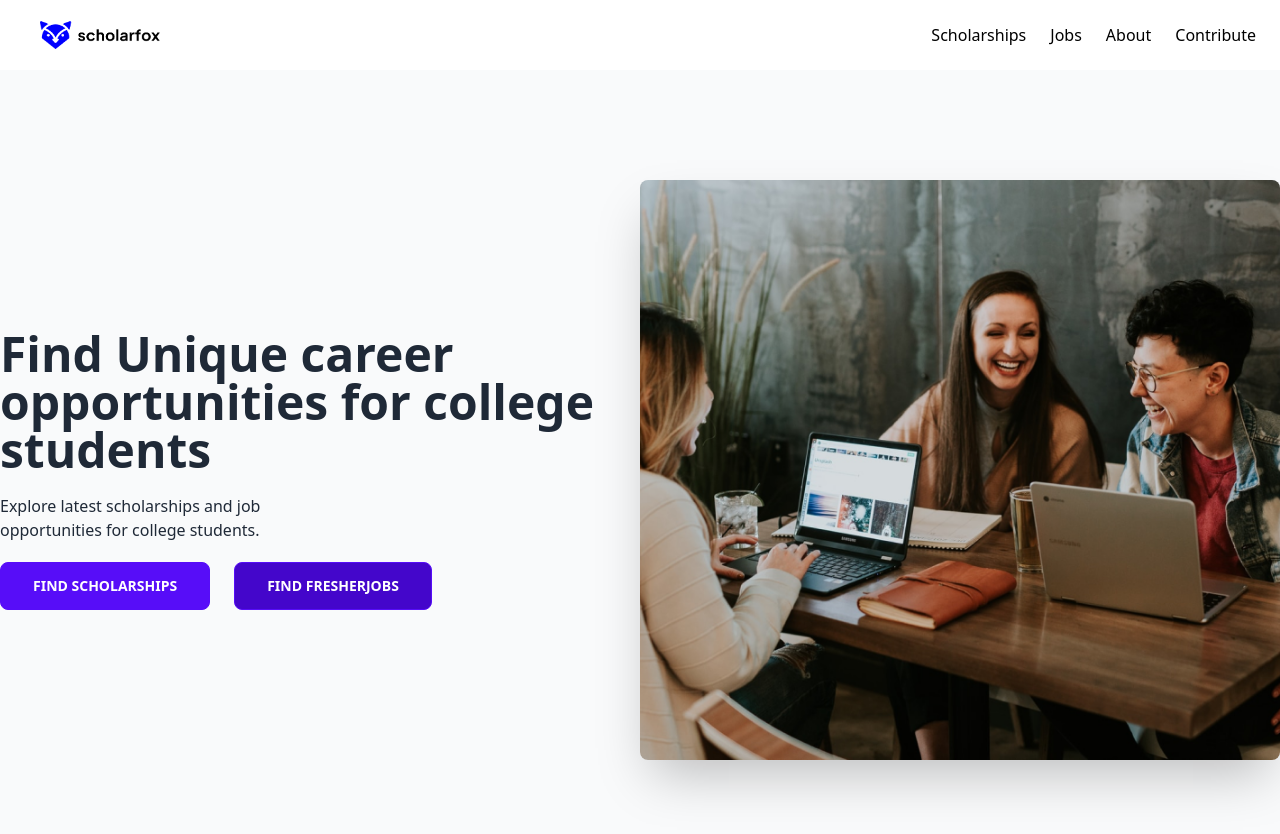
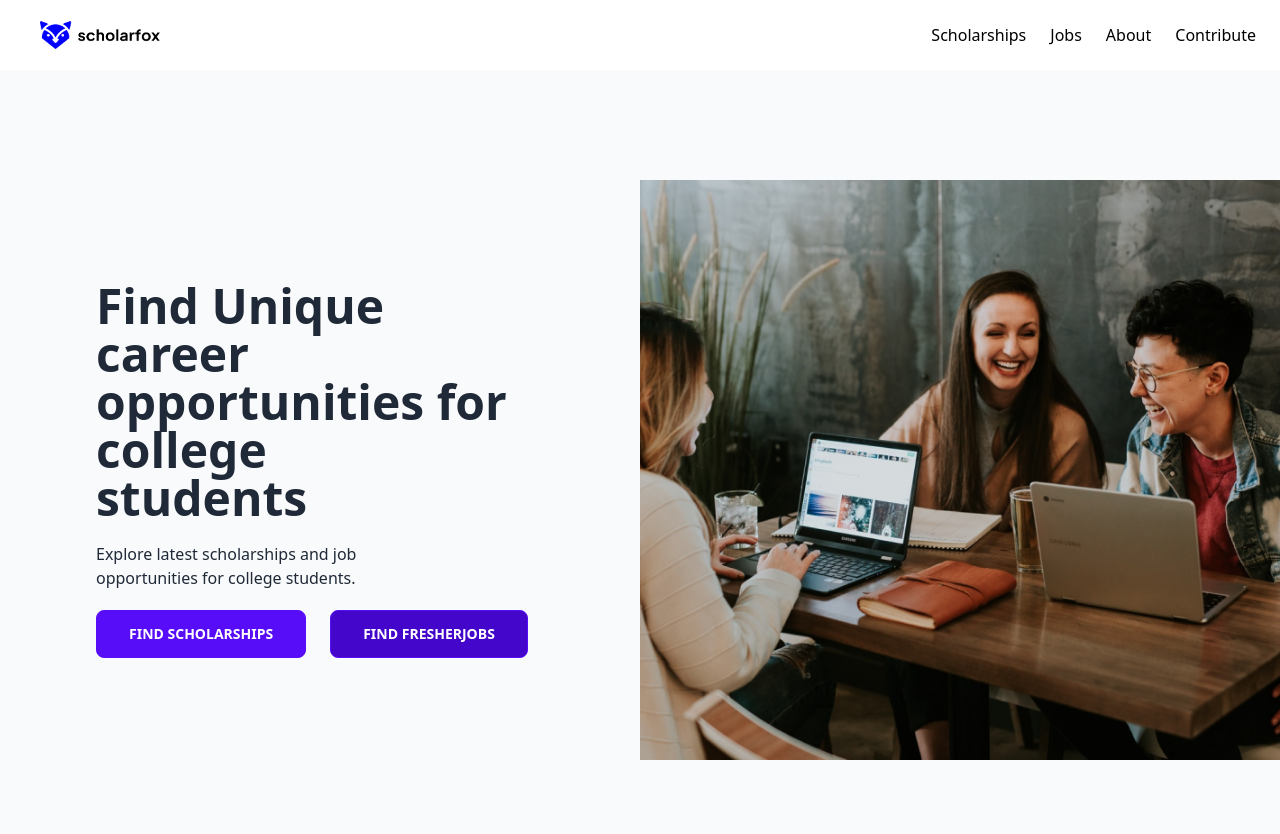
Before and after one commit to Foces-core/job-list, a Next.js app: page / in a window 1280 px wide. Shown: the top 834 px of the page. Built offline with nearby package versions, Linux system fonts and the light colour scheme; no server answers.

Commit message:
Updated hero

```diff
--- a/components/hero.js
+++ b/components/hero.js
@@ -4,9 +4,9 @@ import Link from 'next/link'
 function Welcome(){
     return(
 <div className="hero min-h-screen bg-base-200">
-  <div className="flex-col hero-content lg:flex-row-reverse max-w-screen-2xl p-0 w-screen">
-    <img src="/homepage.png" className="rounded-lg shadow-2xl basis-1/2 w-2/4"/>
-      <div className="basis-1/2 w-2/4">
+  <div className="flex-col hero-content lg:flex-row-reverse max-w-screen-2xl p-0 w-screen max-h-min">
+    <img src="/homepage.png" className="basis-1/2 w-2/4"/>
+      <div className="basis-1/2 w-2/4 p-24">
           <h1 className="mb-5 text-5xl font-bold ">
             Find Unique career <br></br>
             opportunities for college <br></br>
```
